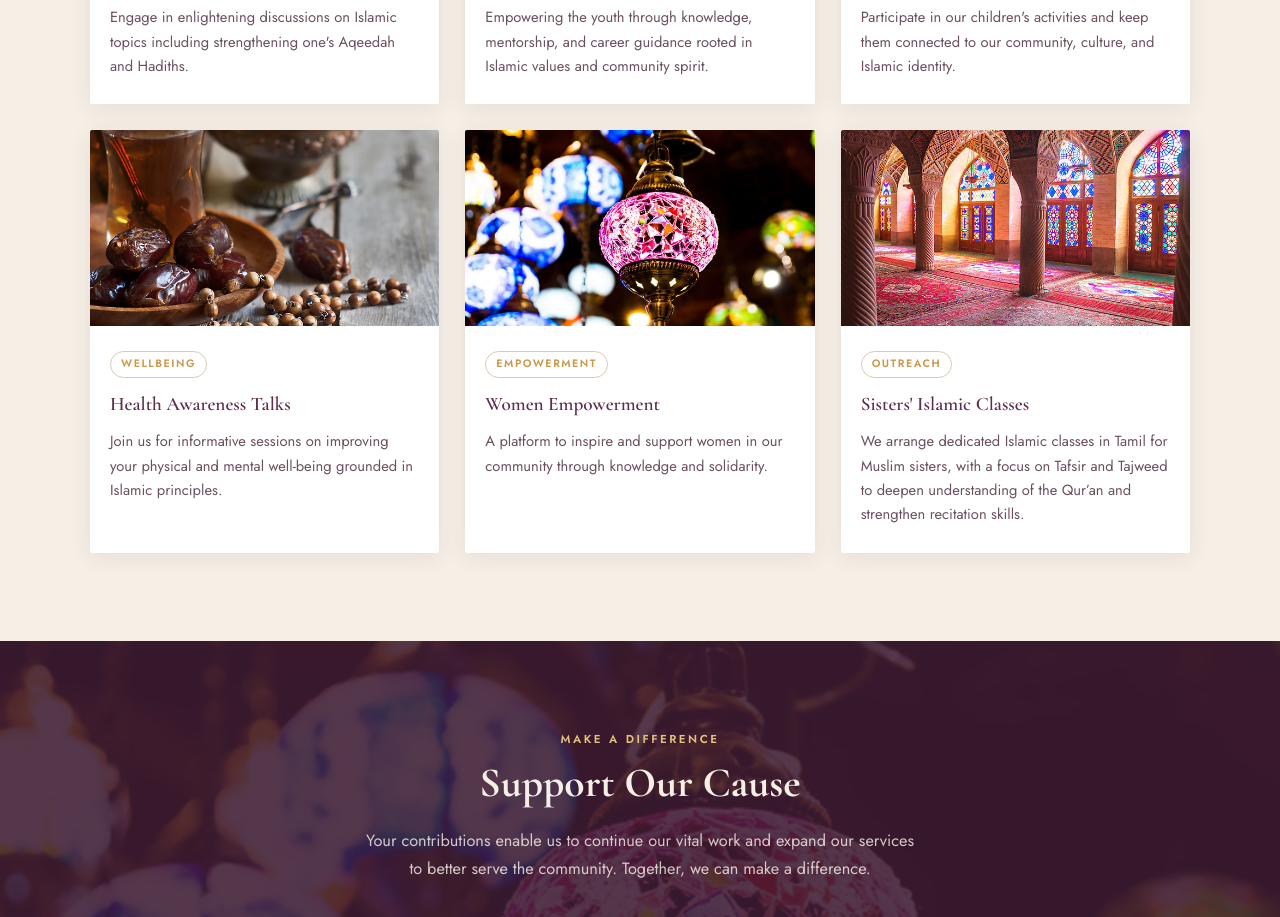
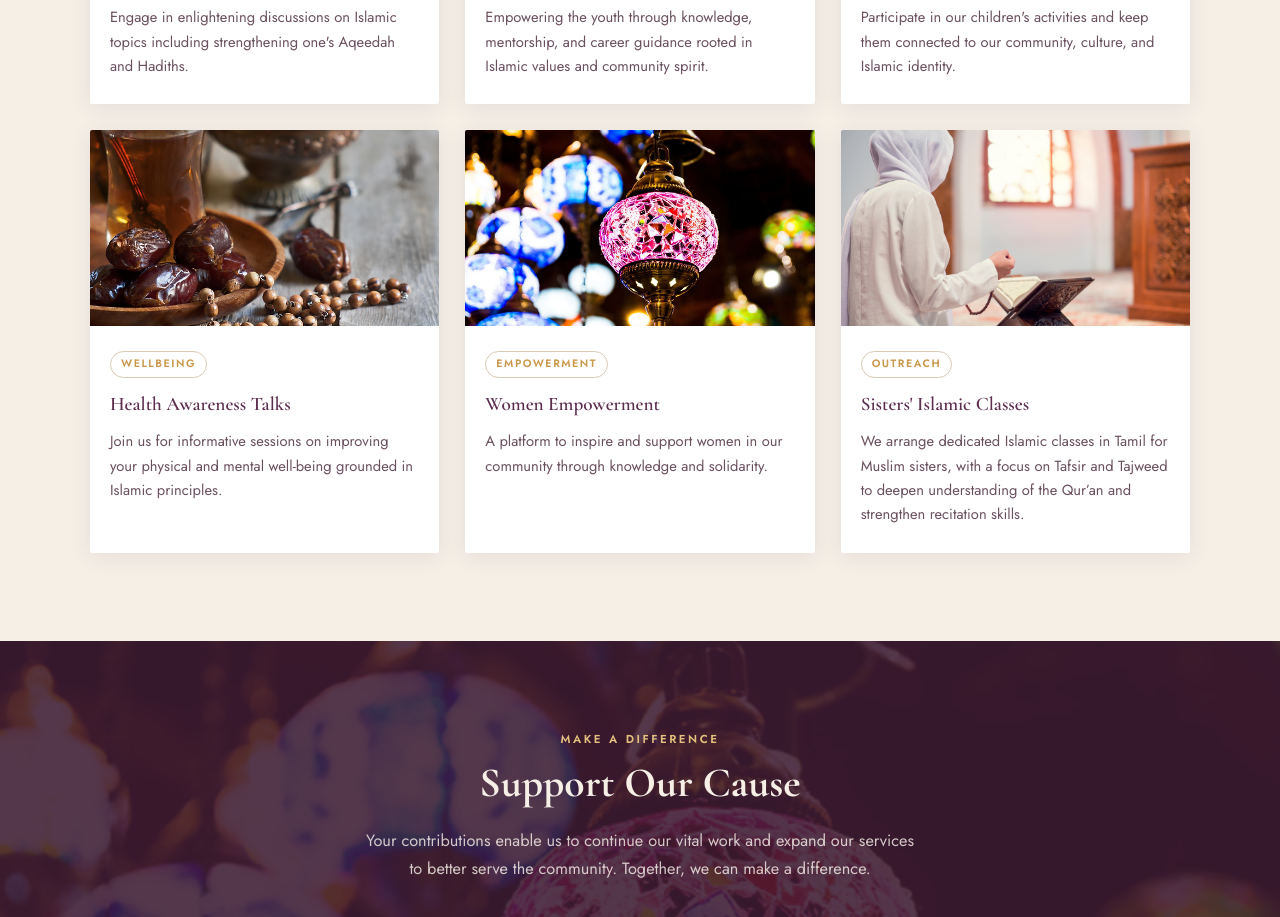
Before and after one commit to hameedshaf/aiwa-uk-website, a plain HTML site: page index.html in a window 1280 px wide. Shown: the part 2028-2945 px from the top of the page. Drawn offline with nearby package versions, Linux system fonts and the light colour scheme.

Commit message:
Update index.html

```diff
--- a/index.html
+++ b/index.html
@@ -363,7 +363,7 @@
     </div>
 
     <div class="card">
-      <img src="images/Mosque-image.jpeg" alt="Community Outreach" />
+      <img src="images/Sister_reading_quran.jpg" alt="Community Outreach" />
       <div class="card-body">
         <span class="tag">Outreach</span>
         <h3>Sisters' Islamic Classes</h3>
```
